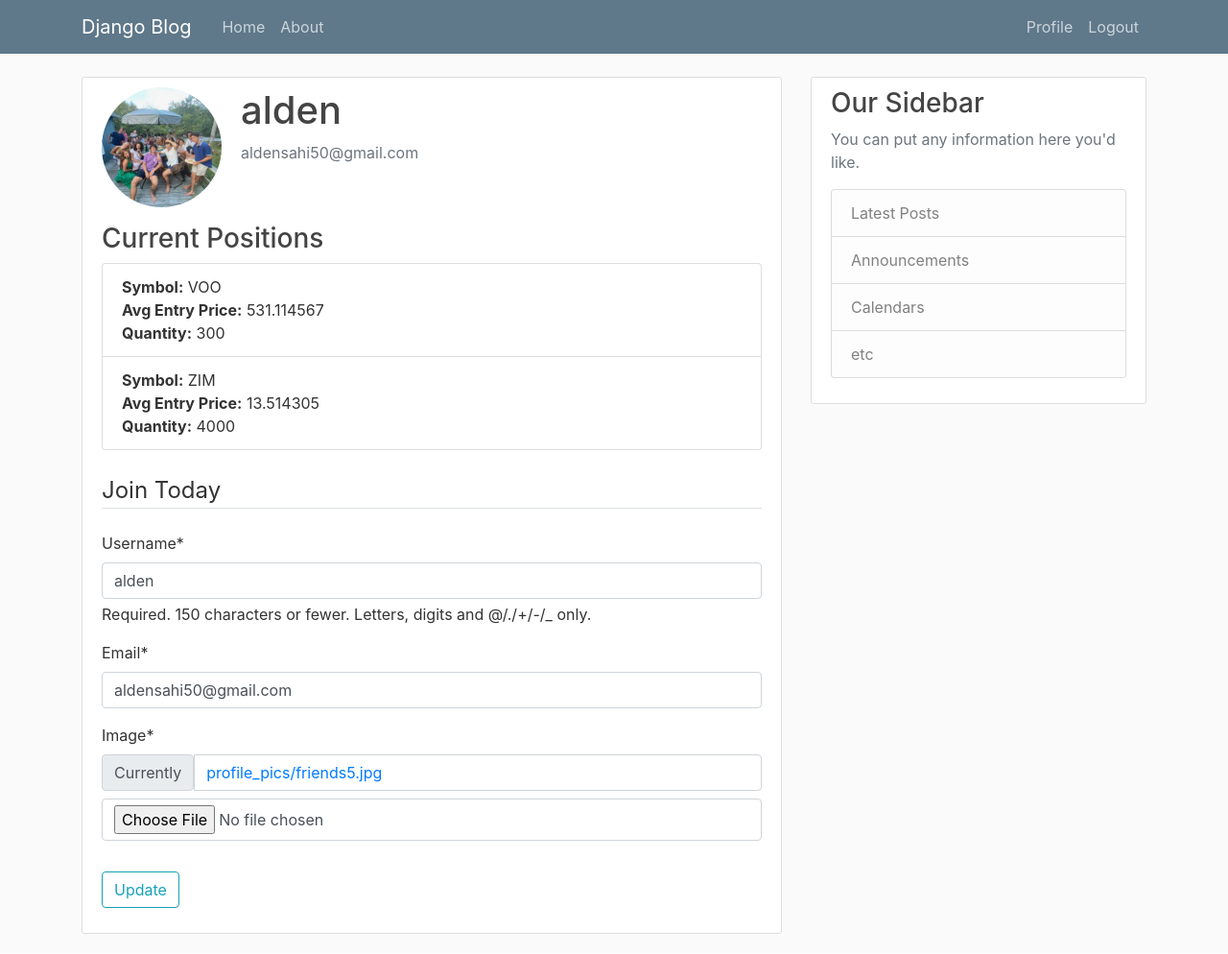
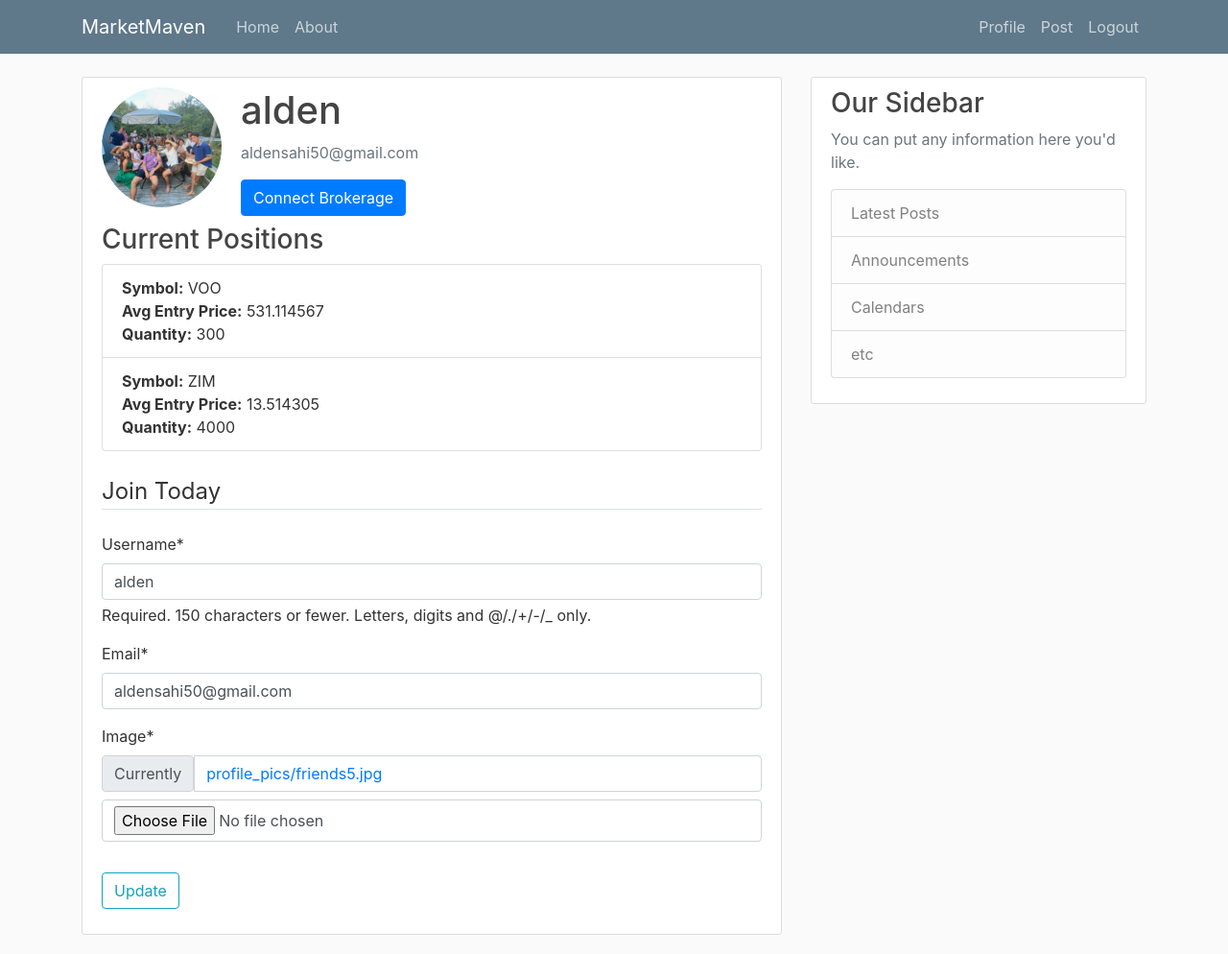
Before and after one commit to AL-DN/MarketMaven, a Django app: page /profile/ in a window 1280 px wide. Shown: the whole page at 96% size. Before the commit the page ends 973 px from the top, so only its background shows below. Run offline with Django 5.2, Linux system fonts and the light colour scheme; a user stored in the database is signed in; data comes from the database, SQL or seed files in the repository; both versions use the stored data as it was after the commit; some libraries are stand-ins or nearby versions.

Commit message:
connect to brokerage button on profile

```diff
--- a/blog/templates/blog/base.html
+++ b/blog/templates/blog/base.html
@@ -25,9 +25,9 @@
       href="{% static 'blog/main.css' %}"/>
 
     {% if title %}
-    <title>Django Blog - {{ title }}</title>
+    <title>MarketMaven - {{ title }}</title>
     {% else %}
-    <title>Django Blog</title>
+    <title>MarketMaven</title>
     {% endif %}
   </head>
   <body>
@@ -36,7 +36,7 @@
     <header class="site-header">
       <nav class="navbar navbar-expand-md navbar-dark bg-steel fixed-top">
         <div class="container">
-          <a class="navbar-brand mr-4" href="{% url 'blog-home' %}">Django Blog</a>
+          <a class="navbar-brand mr-4" href="{% url 'blog-home' %}">MarketMaven</a>
           <button
             class="navbar-toggler"
             type="button"
@@ -59,6 +59,7 @@
               {% if user.is_authenticated %}
 
               <a class="nav-item nav-link" href="{% url 'profile' %}">Profile</a>
+              <a class="nav-item nav-link" href="{% url 'new-positions' %}">Post</a>
 
               <!-- POST ONLY LOGOUT -->
               <form id="logout-form" action="{% url 'logout' %}" method="post" style="display: none;">
--- a/blog/templates/blog/new_positions.html
+++ b/blog/templates/blog/new_positions.html
@@ -1,6 +1,6 @@
 {% extends "blog/base.html" %}
 {% block content %}
-  <h1>New positions</h1>
+  <h1>New Positions</h1>
 
   <table class="table">
     <thead>
--- a/blog/views.py
+++ b/blog/views.py
@@ -66,6 +66,9 @@ class PostCreateView(LoginRequiredMixin, CreateView):
         # form.instance == Post
         form.instance.position = self.position
         form.instance.author = self.request.user
+
+        self.position.posted = True
+        self.position.save()
         return super().form_valid(form)
 
 
--- a/users/templates/users/profile.html
+++ b/users/templates/users/profile.html
@@ -5,6 +5,10 @@
     <div class="media-body">
       <h2 class="account-heading">{{user.username}}</h2>
       <p class="text-secondary">{{user.email}}</p>
+
+      <form action="{% url 'redirect_to_alpaca' %}" method="get">
+          <button type="submit" class="btn btn-primary mb-2">Connect Brokerage</button>
+        </form>
     </div>
   </div>
 
@@ -22,8 +26,6 @@
     {% endfor %}
   </ul>
 
-
-
   <!-- Updates Image data properly-->
   <form method="POST" enctype="multipart/form-data">
     {% csrf_token %}
```
Also changed, not shown: blog/forms.py (line endings or trailing spaces), db.sqlite3.
